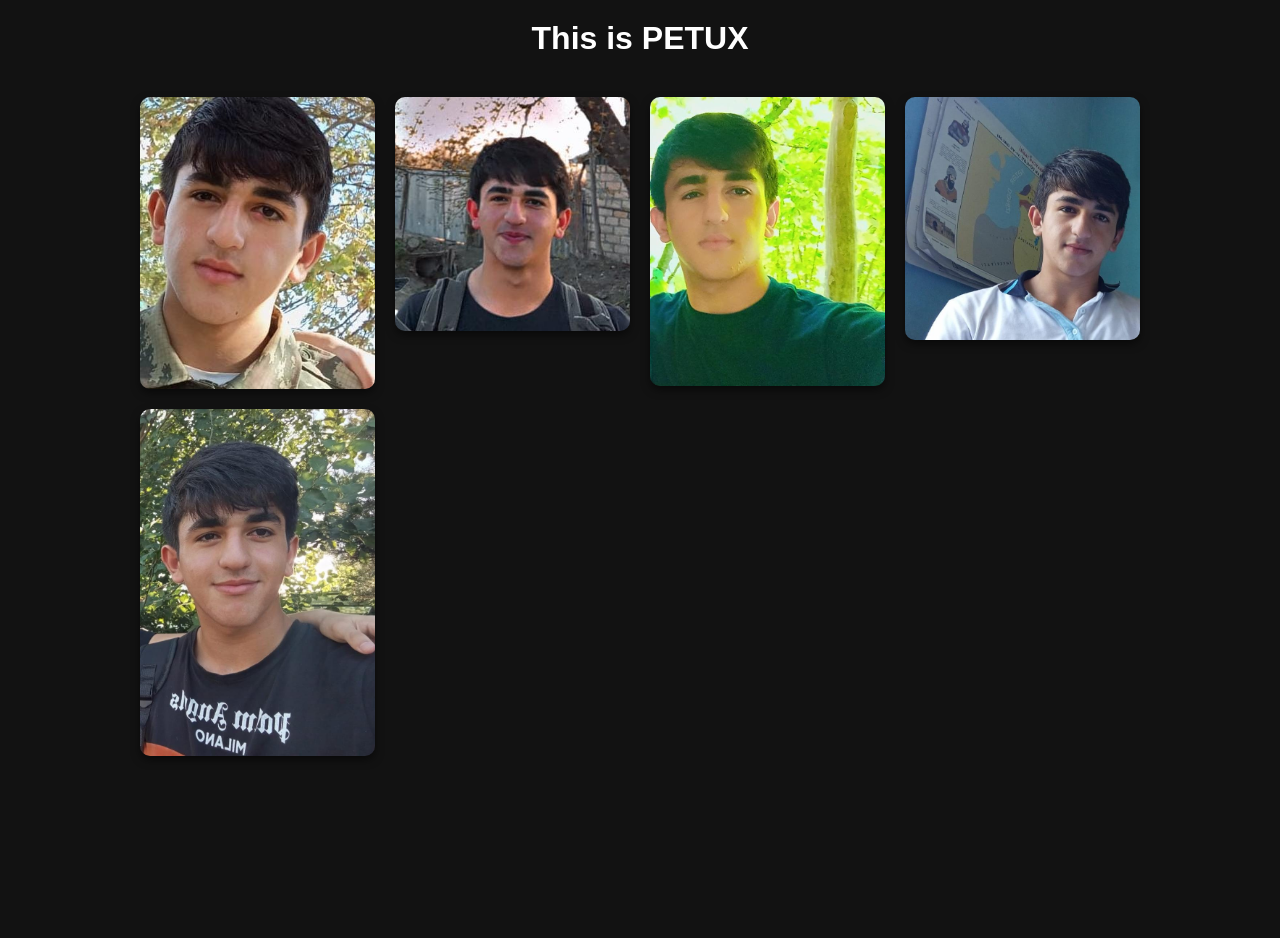
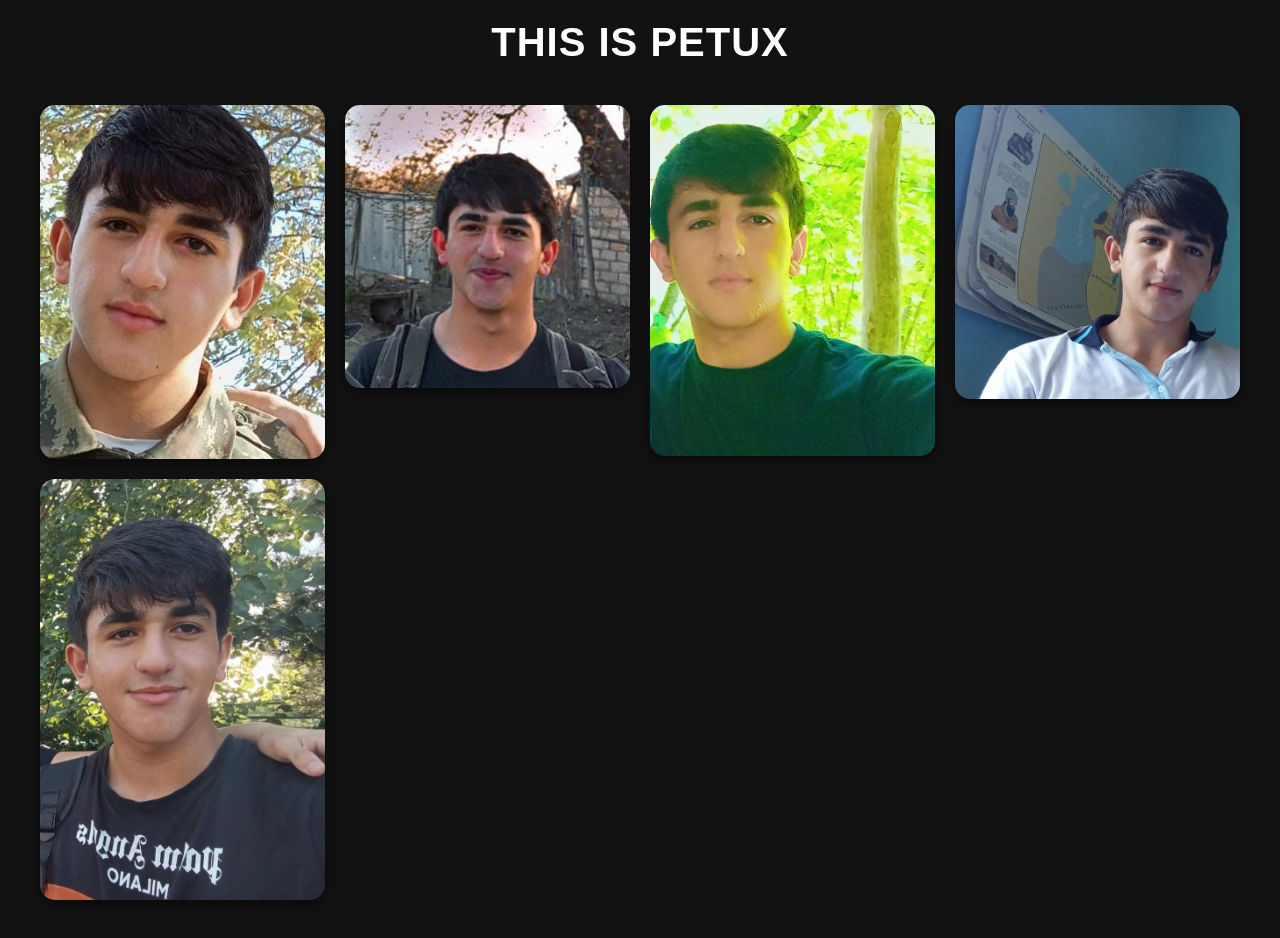
Before and after one commit to AykhanUV/pros, a plain HTML site: page index.html in a window 1280 px wide. Before the commit the page ends 800 px from the top, so only its background shows below. Drawn offline with Linux system fonts and the light colour scheme.

Commit message:
Update styles.css

```diff
--- a/styles.css
+++ b/styles.css
@@ -1,38 +1,73 @@
-/* Dark Mode Styles */
 body {
-    font-family: Arial, sans-serif;
-    background-color: #121212; /* Dark background */
-    color: #ffffff; /* Light text */
+    font-family: 'Arial', sans-serif;
+    background-color: #121212;
+    color: #ffffff;
     text-align: center;
     margin: 0;
     padding: 0;
 }
 
-/* Style for the heading */
 h1 {
     margin-top: 20px;
     color: #ffffff;
+    font-size: 2.5em;
+    text-transform: uppercase;
+    letter-spacing: 1px;
 }
 
-/* Image Gallery Styling */
 .image-gallery {
     display: grid;
-    grid-template-columns: repeat(auto-fit, minmax(200px, 1fr)); /* Makes the images responsive */
-    gap: 20px; /* Adds space between images */
-    max-width: 1000px; /* Limits the gallery width */
-    margin: 40px auto; /* Centers the gallery */
+    grid-template-columns: repeat(auto-fill, minmax(250px, 1fr));
+    gap: 20px;
+    max-width: 1200px;
+    margin: 40px auto;
     padding: 0 20px;
+    position: relative;
 }
 
-/* Image Styling */
 .image-gallery img {
     width: 100%;
     height: auto;
-    border-radius: 10px;
-    box-shadow: 0 4px 8px rgba(0, 0, 0, 0.5); /* Adds shadow to the images */
-    transition: transform 0.2s ease-in-out;
+    object-fit: contain;
+    border-radius: 15px;
+    box-shadow: 0 4px 10px rgba(0, 0, 0, 0.5);
+    transition: transform 0.3s, box-shadow 0.3s;
+    position: relative;
+    z-index: 1;
 }
 
 .image-gallery img:hover {
-    transform: scale(1.05); /* Slight zoom on hover */
+    transform: scale(1.1);
+    box-shadow: 0 8px 20px rgba(0, 0, 0, 0.7);
+    z-index: 2;
 }
+
+.image-gallery img::before {
+    content: '';
+    position: absolute;
+    top: 0;
+    left: 0;
+    right: 0;
+    bottom: 0;
+    border-radius: 15px;
+    background: rgba(0, 0, 0, 0.3);
+    opacity: 0;
+    transition: opacity 0.3s;
+    z-index: 0;
+}
+
+.image-gallery img:hover::before {
+    opacity: 1;
+}
+
+@media (max-width: 768px) {
+    h1 {
+        font-size: 2em;
+    }
+}
+
+@media (max-width: 480px) {
+    .image-gallery {
+        grid-template-columns: 1fr;
+    }
+}
```
